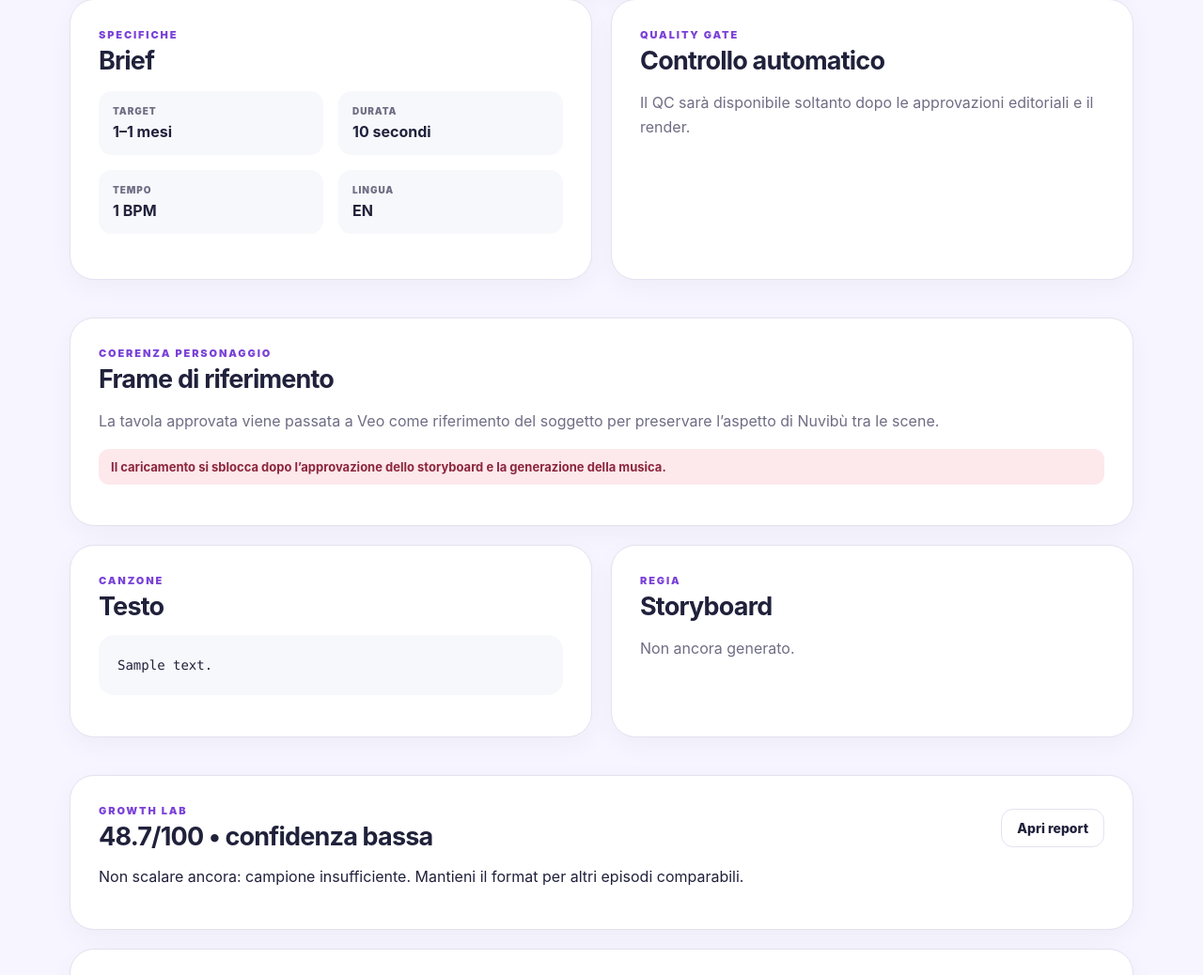
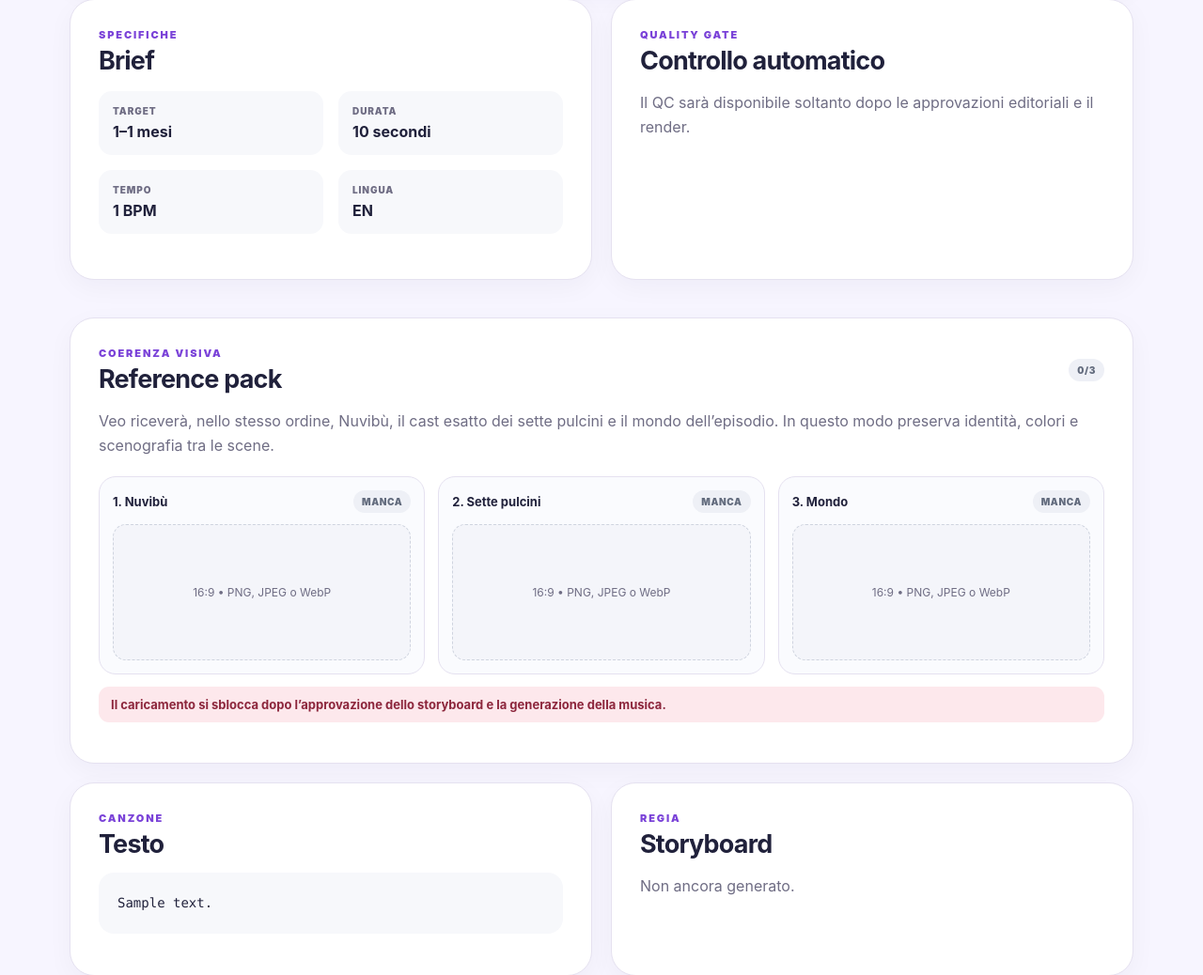
Before and after one commit to drstefanik/nuvibu, a FastAPI app: page /episodes/1 in a window 1280 px wide. Shown: the part 519-1557 px from the top of the page at 94% size. Run offline with FastAPI, Linux system fonts and the light colour scheme; tables that the repository leaves empty hold one stand-in row (values such as "Sample post"); some libraries are stand-ins or nearby versions.

Commit message:
Add three-image Veo reference packs

```diff
--- a/app/main.py
+++ b/app/main.py
@@ -5,7 +5,6 @@ from dataclasses import asdict
 from datetime import datetime, timezone
 from ipaddress import ip_address
 import secrets
-import shutil
 import tempfile
 from pathlib import Path
 from urllib.parse import quote, urlsplit
@@ -35,6 +34,8 @@ from .services.growth import calculate_growth_score, latest_metric
 from .services.pipeline import (
     ActiveJobError,
     PipelineService,
+    REFERENCE_ROLE_LABELS,
+    REFERENCE_ROLE_ORDER,
     ReferenceChangeConflictError,
     slugify,
 )
@@ -464,10 +465,7 @@ def validate_production_stage(
         and service.has_valid_asset(episode, AssetKind.STORYBOARD)
     )
     has_music = service.has_valid_asset(episode, AssetKind.MUSIC)
-    has_reference = service.has_valid_asset(
-        episode,
-        AssetKind.CHARACTER_REFERENCE,
-    )
+    has_reference = service.reference_pack_complete(episode)
     has_qc = service.has_valid_asset(episode, AssetKind.REPORT)
 
     if through_step == "lyrics":
@@ -540,7 +538,10 @@ def validate_production_stage(
         if not has_reference:
             raise HTTPException(
                 status_code=409,
-                detail="Upload the approved Nuvibù character reference before rendering",
+                detail=(
+                    "Upload the complete approved reference pack "
+                    "(Nuvibù, seven chicks and world) before rendering"
+                ),
             )
         if has_qc:
             raise HTTPException(
@@ -741,6 +742,11 @@ def episode_detail(request: Request, episode_id: str, db: Session = Depends(get_
         episode,
         AssetKind.MUSIC,
     )
+    reference_assets = {
+        service.explicit_reference_role(asset): asset
+        for asset in service.reference_pack_assets(episode)
+    }
+    legacy_reference = service.legacy_reference_asset(episode)
     return templates.TemplateResponse(
         request, "episode_detail.html",
         {
@@ -774,10 +780,11 @@ def episode_detail(request: Request, episode_id: str, db: Session = Depends(get_
             "has_music": service.has_valid_asset(episode, AssetKind.MUSIC),
             "selected_music": selected_music,
             "can_regenerate_music": service.can_regenerate_music(episode),
-            "has_reference": service.has_valid_asset(
-                episode,
-                AssetKind.CHARACTER_REFERENCE,
-            ),
+            "has_reference": service.reference_pack_complete(episode),
+            "reference_assets": reference_assets,
+            "legacy_reference": legacy_reference,
+            "reference_role_order": REFERENCE_ROLE_ORDER,
+            "reference_role_labels": REFERENCE_ROLE_LABELS,
             "has_qc": service.has_valid_asset(
                 episode,
                 AssetKind.REPORT,
@@ -966,20 +973,103 @@ def get_job(job_id: str, db: Session = Depends(get_db)):
 
 
 @app.post("/episodes/{episode_id}/reference")
-def upload_character_reference(episode_id: str, file: UploadFile = File(...), db: Session = Depends(get_db)):
+def upload_reference_pack(
+    episode_id: str,
+    existing_role: str = Form(""),
+    nuvibu_file: UploadFile | None = File(None),
+    cast_file: UploadFile | None = File(None),
+    world_file: UploadFile | None = File(None),
+    db: Session = Depends(get_db),
+):
     episode = get_episode_or_404(db, episode_id)
-    if file.content_type not in {"image/png", "image/jpeg", "image/webp"}:
-        raise HTTPException(status_code=400, detail="Upload a PNG, JPEG or WebP image")
-    with tempfile.NamedTemporaryFile(suffix=Path(file.filename or "reference.png").suffix, delete=False) as tmp:
-        shutil.copyfileobj(file.file, tmp)
-        temp_path = Path(tmp.name)
+    service = PipelineService(db, settings)
+    uploads = {
+        "nuvibu": nuvibu_file,
+        "cast": cast_file,
+        "world": world_file,
+    }
+    allowed_types = {"image/png", "image/jpeg", "image/webp"}
+    temporary_paths: dict[str, Path] = {}
     try:
+        sources = {
+            service.explicit_reference_role(asset): Path(asset.path)
+            for asset in service.reference_pack_assets(episode)
+        }
+        legacy_reference = service.legacy_reference_asset(episode)
+        if legacy_reference is not None:
+            if existing_role not in REFERENCE_ROLE_ORDER:
+                raise HTTPException(
+                    status_code=400,
+                    detail=(
+                        "Assign the previously uploaded reference to "
+                        "Nuvibù, seven chicks or world"
+                    ),
+                )
+            sources[existing_role] = Path(legacy_reference.path)
+
+        for role in REFERENCE_ROLE_ORDER:
+            upload = uploads[role]
+            if upload is None or not upload.filename:
+                continue
+            if upload.content_type not in allowed_types:
+                raise HTTPException(
+                    status_code=400,
+                    detail=(
+                        f"{REFERENCE_ROLE_LABELS[role]}: "
+                        "upload a PNG, JPEG or WebP image"
+                    ),
+                )
+            suffix = Path(upload.filename or "reference.png").suffix or ".png"
+            with tempfile.NamedTemporaryFile(
+                suffix=suffix,
+                delete=False,
+            ) as temporary:
+                temporary_paths[role] = Path(temporary.name)
+                total = 0
+                while chunk := upload.file.read(1024 * 1024):
+                    total += len(chunk)
+                    if total > 20 * 1024 * 1024:
+                        raise HTTPException(
+                            status_code=400,
+                            detail=(
+                                f"{REFERENCE_ROLE_LABELS[role]} exceeds "
+                                "the 20 MB Veo input limit"
+                            ),
+                        )
+                    temporary.write(chunk)
+            sources[role] = temporary_paths[role]
+
+        missing_roles = [
+            role
+            for role in REFERENCE_ROLE_ORDER
+            if role not in sources
+        ]
+        if missing_roles:
+            raise HTTPException(
+                status_code=400,
+                detail=(
+                    "Reference pack incomplete: missing "
+                    + ", ".join(
+                        REFERENCE_ROLE_LABELS[role]
+                        for role in missing_roles
+                    )
+                ),
+            )
         try:
-            PipelineService(db, settings).save_character_reference(episode, temp_path)
+            service.save_reference_pack(
+                episode,
+                sources,
+            )
         except ReferenceChangeConflictError as exc:
             raise HTTPException(status_code=409, detail=str(exc)) from exc
+        except (OSError, ValueError) as exc:
+            raise HTTPException(
+                status_code=400,
+                detail=f"Invalid reference pack: {exc}",
+            ) from exc
     finally:
-        temp_path.unlink(missing_ok=True)
+        for temporary_path in temporary_paths.values():
+            temporary_path.unlink(missing_ok=True)
     return RedirectResponse(f"/episodes/{episode.id}", status_code=303)
 
 
--- a/app/providers/base.py
+++ b/app/providers/base.py
@@ -48,4 +48,5 @@ class VideoProvider(Protocol):
         output_path: Path,
         seed: int,
         reference_image: Path | None = None,
+        reference_images: list[Path] | None = None,
     ) -> VideoResult: ...
--- a/app/static/style.css
+++ b/app/static/style.css
@@ -15,6 +15,22 @@
 .music-player{display:block;width:100%;margin:18px 0}
 .music-regeneration{display:grid;grid-template-columns:minmax(220px,1fr) minmax(260px,1fr) auto;gap:18px;align-items:center;margin-top:18px}
 .music-regeneration p{margin:5px 0 0;color:var(--muted);font-size:13px;line-height:1.5}
+.reference-grid{display:grid;grid-template-columns:repeat(3,minmax(0,1fr));gap:14px;margin-top:20px}
+.reference-card{border:1px solid var(--line);border-radius:18px;padding:14px;background:#fafbfe}
+.reference-card-ready{background:#fff}
+.reference-card-heading{display:flex;align-items:center;justify-content:space-between;gap:10px}
+.reference-card-heading strong{font-size:13px}
+.reference-card .reference-preview{height:145px;object-fit:cover;margin-top:12px}
+.reference-placeholder{height:145px;margin-top:12px;border:1px dashed #cfd4df;border-radius:14px;display:grid;place-items:center;text-align:center;color:var(--muted);font-size:12px;padding:12px;background:#f4f5fa}
+.reference-upload-form{display:grid;grid-template-columns:repeat(3,minmax(0,1fr));gap:14px;align-items:end;margin-top:18px;padding:16px;border:1px solid #dcd4ef;border-radius:16px;background:#fff}
+.reference-upload-form label{display:flex;flex-direction:column}
+.reference-upload-form label small{display:block;min-height:34px;margin-top:4px;line-height:1.35}
+.reference-upload-form input{margin-top:10px;padding:10px}
+.reference-upload-form .button{grid-column:1/-1;justify-self:end;min-width:220px}
+.legacy-reference{display:grid;grid-template-columns:minmax(0,1fr) minmax(220px,360px);gap:18px;align-items:center;margin-top:18px;padding:16px;border:1px solid #dcd4ef;border-radius:16px;background:#f8f4ff}
+.legacy-reference p:not(.eyebrow){margin:6px 0 0;color:var(--muted);font-size:13px;line-height:1.5}
+.legacy-reference .reference-preview{height:150px;object-fit:cover;margin:0}
+.reference-upload-form .existing-reference-role{grid-column:1/-1;padding:14px;border-radius:13px;background:#f4f2ff}
 .confirm-check{display:flex;align-items:flex-start;gap:10px;font-size:13px;line-height:1.45;cursor:pointer}
 .confirm-check input{width:19px;height:19px;flex:0 0 auto;margin:0;margin-top:1px;accent-color:var(--accent)}
 .confirm-check span{font-weight:600}
@@ -58,6 +74,10 @@
   .stage-copy h2{font-size:24px}
   .paid-stage{padding:14px}
   .music-regeneration{grid-template-columns:1fr}
+  .reference-grid,.reference-upload-form{grid-template-columns:1fr}
+  .legacy-reference{grid-template-columns:1fr}
+  .reference-upload-form label small{min-height:0}
+  .reference-upload-form .button{justify-self:stretch}
   .panel-title{align-items:flex-start}
   .job-table-wrap{margin-left:-4px;margin-right:-4px}
   .upload-form{display:flex;flex-direction:column;align-items:stretch}
--- a/app/templates/episode_detail.html
+++ b/app/templates/episode_detail.html
@@ -118,11 +118,11 @@
   {% elif not has_reference %}
   <div class="stage-copy">
     <p class="eyebrow">FASE 4 • CONTROLLO VISIVO</p>
-    <h2 id="next-stage-title">Carica la reference approvata</h2>
-    <p>Il video resta bloccato finché non viene caricata l’immagine definitiva del personaggio.</p>
+    <h2 id="next-stage-title">Carica le tre reference approvate</h2>
+    <p>Il video resta bloccato finché il pack Nuvibù, pulcini e mondo non è completo.</p>
   </div>
   <div class="stage-actions">
-    <a class="button button-primary" href="#character-reference">Carica reference</a>
+    <a class="button button-primary" href="#character-reference">Carica reference pack</a>
   </div>
 
   {% elif has_qc and not episode.qc_json.get('passed') %}
@@ -321,30 +321,74 @@
 <section class="panel" id="character-reference">
   <div class="panel-title">
     <div>
-      <p class="eyebrow">COERENZA PERSONAGGIO</p>
-      <h2>Frame di riferimento</h2>
+      <p class="eyebrow">COERENZA VISIVA</p>
+      <h2>Reference pack</h2>
     </div>
-    {% if has_reference %}<span class="status status-approved">caricato</span>{% endif %}
+    {% if has_reference %}<span class="status status-approved">3/3 completo</span>{% else %}<span class="status">{{ reference_assets|length }}/3</span>{% endif %}
   </div>
-  <p class="muted">La tavola approvata viene passata a Veo come riferimento del soggetto per preservare l’aspetto di Nuvibù tra le scene.</p>
+  <p class="muted">Veo riceverà, nello stesso ordine, Nuvibù, il cast esatto dei sette pulcini e il mondo dell’episodio. In questo modo preserva identità, colori e scenografia tra le scene.</p>
 
-  {% if has_reference and assets_by_kind.get('character_reference') %}
-  <img class="reference-preview" src="/assets/{{ assets_by_kind.get('character_reference')[0].id }}" alt="Frame personaggio approvato">
+  {% if legacy_reference %}
+  <article class="legacy-reference">
+    <div>
+      <p class="eyebrow">GIÀ CARICATA</p>
+      <strong>Reference proveniente dal vecchio flusso</strong>
+      <p>Non verrà eliminata: assegnale il ruolo corretto nel modulo qui sotto.</p>
+    </div>
+    <img class="reference-preview" src="/assets/{{ legacy_reference.id }}" alt="Reference già caricata">
+  </article>
   {% endif %}
 
+  <div class="reference-grid">
+    {% for role in reference_role_order %}
+    {% set asset = reference_assets.get(role) %}
+    <article class="reference-card{% if asset %} reference-card-ready{% endif %}">
+      <div class="reference-card-heading">
+        <strong>{{ loop.index }}. {{ reference_role_labels.get(role) }}</strong>
+        <span class="status{% if asset %} status-approved{% endif %}">{% if asset %}pronta{% else %}manca{% endif %}</span>
+      </div>
+      {% if asset %}
+      <img class="reference-preview" src="/assets/{{ asset.id }}" alt="Reference {{ reference_role_labels.get(role) }}">
+      {% else %}
+      <div class="reference-placeholder">16:9 • PNG, JPEG o WebP</div>
+      {% endif %}
+    </article>
+    {% endfor %}
+  </div>
+
   {% if active_job %}
-  <p class="locked-note">La reference non può essere modificata mentre il worker è attivo.</p>
+  <p class="locked-note">Il reference pack non può essere modificato mentre il worker è attivo.</p>
   {% elif not has_reference and has_music and storyboard_approved %}
-  <form class="upload-form" action="/episodes/{{ episode.id }}/reference" method="post" enctype="multipart/form-data">
-    <label for="character-reference-file">Immagine approvata
-      <input id="character-reference-file" type="file" name="file" accept="image/png,image/jpeg,image/webp" required>
+  <form class="reference-upload-form" action="/episodes/{{ episode.id }}/reference" method="post" enctype="multipart/form-data">
+    {% if legacy_reference %}
+    <label class="existing-reference-role" for="existing-reference-role">L’immagine già caricata è
+      <small>Nel tuo episodio attuale seleziona “Sette pulcini”.</small>
+      <select id="existing-reference-role" name="existing_role" required>
+        <option value="">Scegli il ruolo</option>
+        <option value="nuvibu">Nuvibù</option>
+        <option value="cast">Sette pulcini</option>
+        <option value="world">Mondo</option>
+      </select>
     </label>
-    <button class="button button-primary" type="submit">Carica riferimento</button>
+    {% endif %}
+    <label for="nuvibu-reference-file">1. Nuvibù
+      <small>{% if reference_assets.get('nuvibu') %}Già presente; scegli un file solo per sostituirla{% else %}Personaggio singolo, corpo intero{% endif %}</small>
+      <input id="nuvibu-reference-file" type="file" name="nuvibu_file" accept="image/png,image/jpeg,image/webp"{% if not legacy_reference and not reference_assets.get('nuvibu') %} required{% endif %}>
+    </label>
+    <label for="cast-reference-file">2. Sette pulcini
+      <small>{% if reference_assets.get('cast') %}Già presente; scegli un file solo per sostituirla{% else %}Rosso, giallo, verde, blu, arancio, viola, rosa{% endif %}</small>
+      <input id="cast-reference-file" type="file" name="cast_file" accept="image/png,image/jpeg,image/webp"{% if not legacy_reference and not reference_assets.get('cast') %} required{% endif %}>
+    </label>
+    <label for="world-reference-file">3. Mondo
+      <small>{% if reference_assets.get('world') %}Già presente; scegli un file solo per sostituirla{% else %}Pozzanghere, prato, fiori e arcobaleno{% endif %}</small>
+      <input id="world-reference-file" type="file" name="world_file" accept="image/png,image/jpeg,image/webp"{% if not legacy_reference and not reference_assets.get('world') %} required{% endif %}>
+    </label>
+    <button class="button button-primary" type="submit">{% if legacy_reference or reference_assets %}Completa reference pack{% else %}Carica tutte e tre{% endif %}</button>
   </form>
   {% elif not has_reference %}
   <p class="locked-note">Il caricamento si sblocca dopo l’approvazione dello storyboard e la generazione della musica.</p>
   {% else %}
-  <p class="locked-note">La reference è bloccata per questo episodio. Se vuoi cambiarla, crea un nuovo episodio: in questo modo media e costi già registrati restano intatti e verificabili.</p>
+  <p class="locked-note">Il pack è bloccato per questo episodio. Dopo l’avvio di Veo non può essere sostituito, così media e costi restano tracciabili.</p>
   {% endif %}
 </section>
 
```
Also changed, not shown: app/providers/mock.py (+15 -2 lines), app/providers/veo.py (+37 -14 lines), app/services/pipeline.py (+160 -42 lines), tests/test_media_integrity.py (+78 -0 lines), tests/test_production.py (+18 -4 lines), tests/test_web_controls.py (+60 -0 lines).
